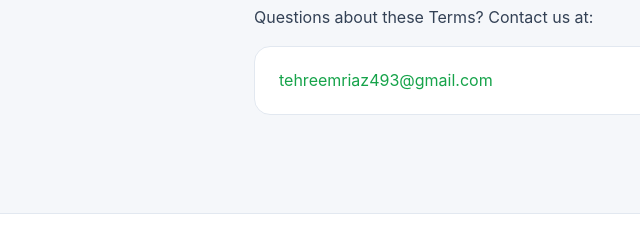
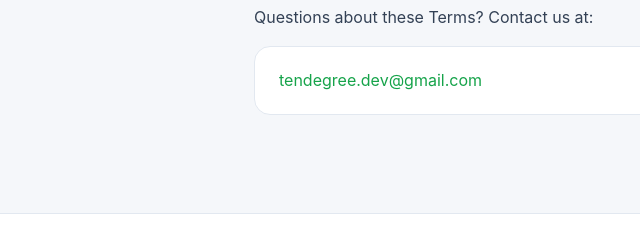
Before and after one commit to thefaisalurrehman/thefaisalurrehman.github.io, a plain HTML site: page software-update-terms-of-use.html in a window 1280 px wide. Shown: the part 2992-3232 px from the top of the page, 0-640 px from the left. Drawn offline with Linux system fonts and the light colour scheme.

Commit message:
Update software-update-terms-of-use.html

```diff
--- a/software-update-terms-of-use.html
+++ b/software-update-terms-of-use.html
@@ -191,7 +191,7 @@
   <h2>13. Contact</h2>
   <p>Questions about these Terms? Contact us at:</p>
   <div class="card">
-    <a href="mailto:tehreemriaz493@gmail.com">tehreemriaz493@gmail.com</a>
+    <a href="mailto:tendegree.dev@gmail.com">tendegree.dev@gmail.com</a>
   </div>
 </div>
 
@@ -200,7 +200,7 @@
   <a href="https://thefaisalurrehman.github.io/software-update-privacy-policy.html">Privacy Policy</a>
   <a href="https://thefaisalurrehman.github.io/software-update-terms-of-use.html">Terms of Use</a>
   <a href="https://thefaisalurrehman.github.io/software-update-data-deletion.html">Data Deletion</a>
-  <a href="mailto:tehreemriaz493@gmail.com">Contact</a>
+  <a href="mailto:tendegree.dev@gmail.com">Contact</a>
 </footer>
 
 </body>
```
